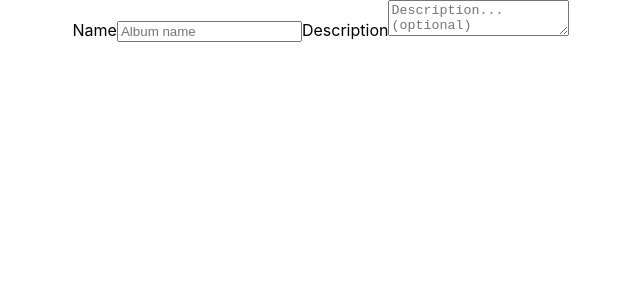
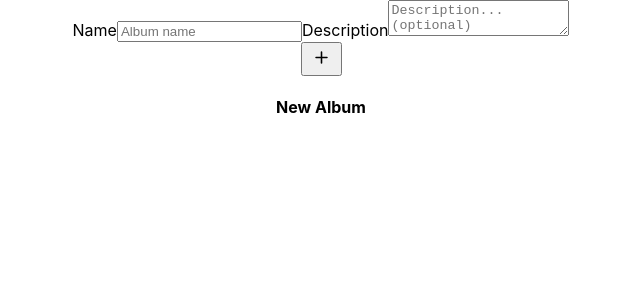
Before and after one commit to heerakmoon/Final-Project, a React (Create React App) app in the folder client/: page / in a window 1280 px wide. Shown: the top 300 px of the page, without its empty margins (319-959 px from the left). Built offline with nearby package versions, Linux system fonts and the light colour scheme.

Commit message:
Created AddButton component and added to App.js

```diff
--- a/client/src/App.js
+++ b/client/src/App.js
@@ -1,6 +1,7 @@
 // import { useEffect, useState } from 'react';
 import './App.css';
-import NewAlbum from './NewAlbum';
+import NewAlbum from './components/NewAlbum';
+import AddButton from './components/AddButton';
 
 function App() {
   // const [serverData, setServerData] = useState("");
@@ -30,6 +31,7 @@ function App() {
   return (
     <div className="App">
       <NewAlbum />
+      <AddButton buttonName='New Album' />
     </div>
   );
 }
--- /dev/null
+++ b/client/src/components/AddButton.js
@@ -0,0 +1,13 @@
+
+export default function AddButton({buttonName}) {
+  return (
+    <>
+      <button>
+        <svg xmlns="http://www.w3.org/2000/svg" width="25" height="25" fill="currentColor" class="bi bi-plus" viewBox="0 0 16 16">
+          <path d="M8 4a.5.5 0 0 1 .5.5v3h3a.5.5 0 0 1 0 1h-3v3a.5.5 0 0 1-1 0v-3h-3a.5.5 0 0 1 0-1h3v-3A.5.5 0 0 1 8 4z" />
+        </svg>
+      </button>
+      <h4>{buttonName}</h4>
+    </>
+  )
+}
```
Also changed, not shown: client/src/components/NewAlbum.js (renamed from client/src/NewAlbum.js).
